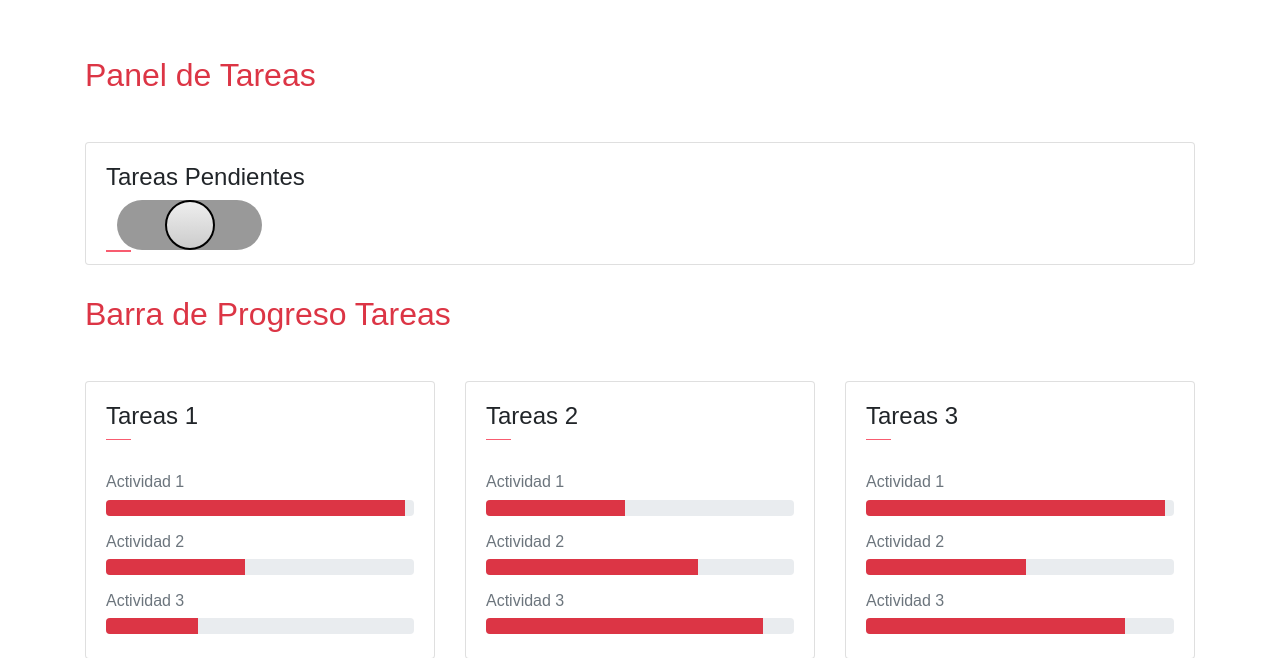
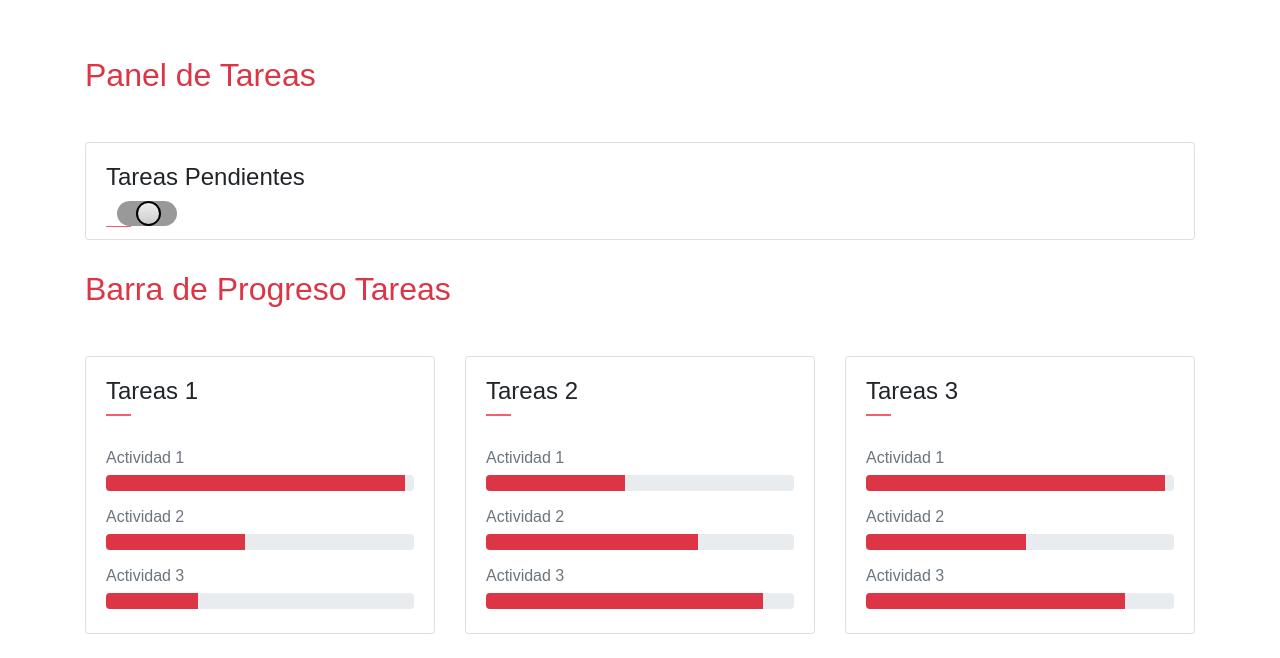
Before and after one commit to OGDarkFire/Portafolio-Caso5, a Django app: page /employee/ in a window 1280 px wide. Shown: the part 1068-1726 px from the top of the page. Run offline with Django 3.2, Linux system fonts and the light colour scheme; some libraries are stand-ins or nearby versions.

Commit message:
Minimizar Switch

```diff
--- a/static/css/style.css
+++ b/static/css/style.css
@@ -1,6 +1,6 @@
 .radio-wrapper {
-  width: 145px;
-  height: 50px;
+  width: 60px;
+  height: 25px;
   display: inline-block;
   vertical-align: middle;
   background: rgba(0, 0, 0, 0.4);
@@ -59,8 +59,8 @@ i {
 .neutral:checked + label {
   border: 2px solid rgb(0, 0, 0);
   display: inline-block;
-  width: 50px;
-  height: 50px;
+  width: 25px;
+  height: 25px;
   border-radius: 50%;
   background: rgb(238, 238, 238);
   background: linear-gradient(to bottom, rgb(238, 238, 238) 0%, rgb(204, 204, 204) 100%);
@@ -68,8 +68,8 @@ i {
 
 .yes + label {
   display: inline-block;
-  width: 50px;
-  height: 50px;
+  width: 25px;
+  height: 25px;
   border-radius: 50%;
   position: absolute;
   left: 0;
@@ -78,8 +78,8 @@ i {
 
 .yes:checked + label {
   display: inline-block;
-  width: 50px;
-  height: 50px;
+  width: 25px;
+  height: 25px;
   border-radius: 50%;
   background: rgb(32, 213, 50);
   background: linear-gradient(to bottom, rgb(32, 213, 50) 0%, rgb(28, 195, 1) 100%);
@@ -94,8 +94,8 @@ i {
 
 .no + label {
   display: inline-block;
-  width: 50px;
-  height: 50px;
+  width: 25px;
+  height: 25px;
   border-radius: 50%;
   position: absolute;
   right: 0;
@@ -104,8 +104,8 @@ i {
 
 .no:checked + label {
   display: inline-block;
-  width: 50px;
-  height: 50px;
+  width: 25px;
+  height: 25px;
   border-radius: 50%;
   background: red;
   -moz-animation-duration: 0.4s;
@@ -183,4 +183,4 @@ i {
   to {
     transform: translate(0px, 0);
   }
-}/*# sourceMappingURL=Style.css.map */
+}
```
Also changed, not shown: templates/employee.html (+0 -16 lines), db.sqlite3.
